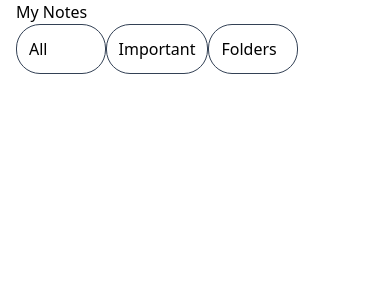
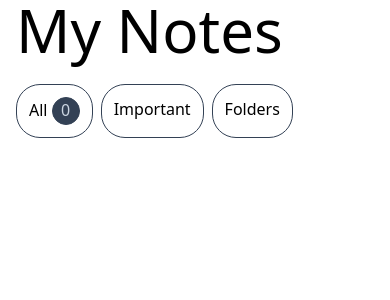
Before and after one commit to khaykay/scribble, a React (Vite) app in the folder frontend/: page / in a window 390 px wide. Shown: the top 300 px of the page. Built offline with nearby package versions, Linux system fonts and the light colour scheme.

Commit message:
added responsiveness to the note component

```diff
--- a/frontend/src/pages/Notes.jsx
+++ b/frontend/src/pages/Notes.jsx
@@ -5,21 +5,24 @@ import NewNote from "./newNote";
 const Notes = () => {
   const { notes } = useNotes();
   return (
-    <div className="px-4">
-      <header>My Notes</header>
-      <nav className="list-none flex  ">
-        <li className="border border-solid border-slate-700 rounded-3xl p-3 basis-1/4 ">
-          All
+    <div className="px-4 flex flex-col gap-y-6 md:grid md:grid-cols-[200px_minmax(900px,_1fr)] md:grid-rows-1 md: gap-x-5 md:gap-y-0">
+      <header className="text-6xl md:col-start-2">My Notes</header>
+      <nav className="list-none flex gap-2 md:flex-col ">
+        <li className="border border-solid border-slate-700 rounded-3xl p-3 ">
+          All{" "}
+          <span className="border border-solid border-slate-700 rounded-full h-7 w-7 inline-block text-center bg-slate-700 text-slate-300 ">
+            {notes.length}
+          </span>
         </li>
-        <li className="border border-solid border-slate-700 rounded-3xl p-3 basis-1/4">
+        <li className="border border-solid border-slate-700 rounded-3xl p-3 ">
           Important
         </li>
-        <li className="border border-solid border-slate-700 rounded-3xl p-3 basis-1/4">
+        <li className="border border-solid border-slate-700 rounded-3xl p-3 ">
           Folders
         </li>
       </nav>
 
-      <div className="flex h-56 basis-1/2 gap-4 ">
+      <div className="flex gap-4 md:col-start-2">
         {notes.map((note, index) => (
           <div
             key={index}
@@ -27,7 +30,7 @@ const Notes = () => {
               index % 2 === 0
                 ? "rounded-tl-none rounded-tr-3xl rounded-b-3xl"
                 : "rounded-t-3xl rounded-bl-3xl rounded-br-none"
-            } p-3`}
+            } p-3 basis-1/2  h-56 `}
           >
             <h3>title: {note.title}</h3>
             <p>content: {note.content}</p>
```
